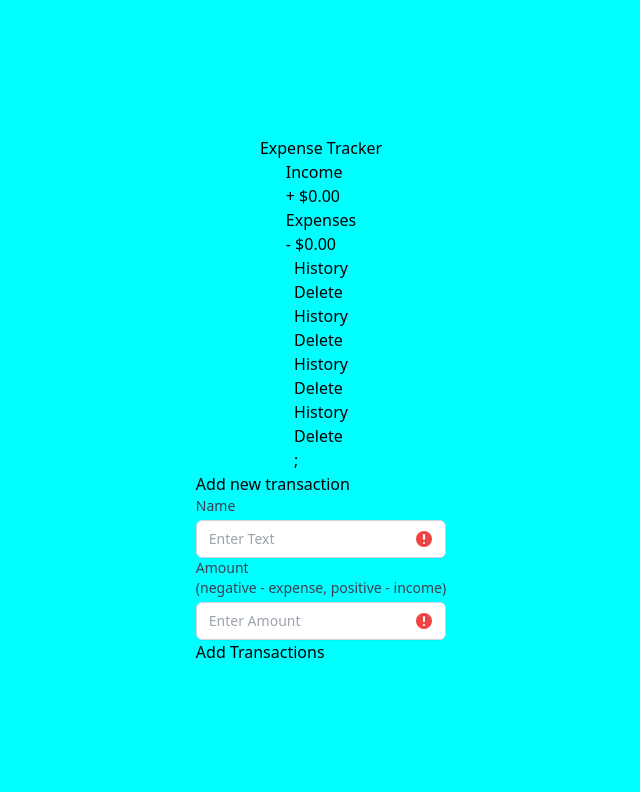
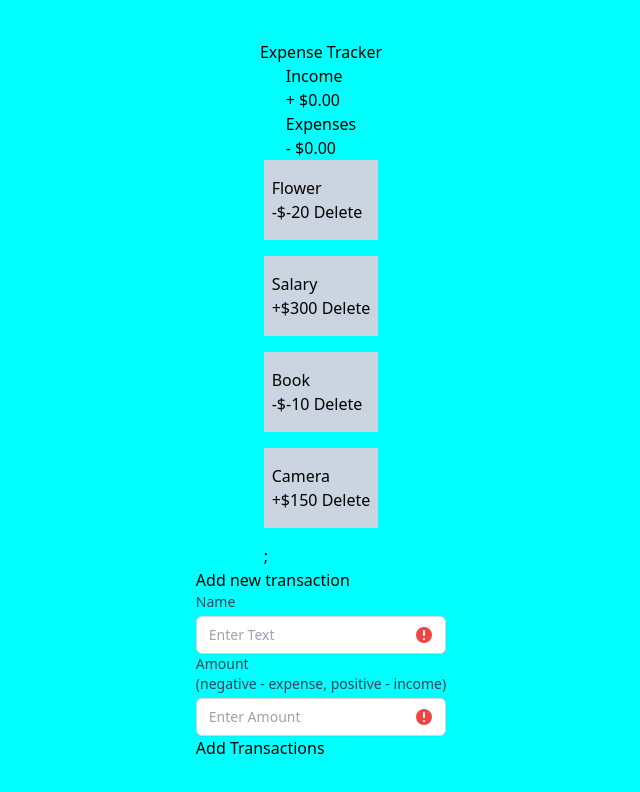
Before and after one commit to Sochuks/react-expense-tracker, a React (Vite) app: page / in a window 1280 px wide. Shown: the top 792 px of the page, without its empty margins (319-959 px from the left). Built offline with nearby package versions, Linux system fonts and the light colour scheme.

Commit message:
destructured props for easy return on value

```diff
--- a/src/Components/Transaction.jsx
+++ b/src/Components/Transaction.jsx
@@ -1,12 +1,13 @@
 import React from 'react'
 
-const Transaction = (e) => {
+const Transaction = ({name, amount}) => {
+    const sign = amount < 0 ? '-' : '+';
+
   return (
     <div>
-        <div>
-            <h3>History</h3>
-            <ul>
-              {e.text} <li><span>{e.amount}</span> <button>Delete</button></li>
+        <div className=''>
+            <ul className='py-4 px-2 bg-slate-300'>
+              {name} <li><span>{sign}${amount}</span> <button>Delete</button></li>
             </ul>
         </div>
     </div>
--- a/src/Components/TransactionList.jsx
+++ b/src/Components/TransactionList.jsx
@@ -6,13 +6,16 @@ const TransactionList = () => {
   const { transactions } = useContext(GlobalContext)
 
   return (
+    <div>
+        <div className='flex flex-col gap-4'>
+            {transactions.map((transaction, key)=>(
+            <Transaction key={transaction.id}  name={transaction.text} amount={transaction.amount}/>
 
-    <div>
-      {transactions.map((e)=>(
-        <Transaction key={e.id} getTransaction={e} />
-      ))};
+          ))};
 
+        </div>
     </div>
+
   )
 }
 
```
